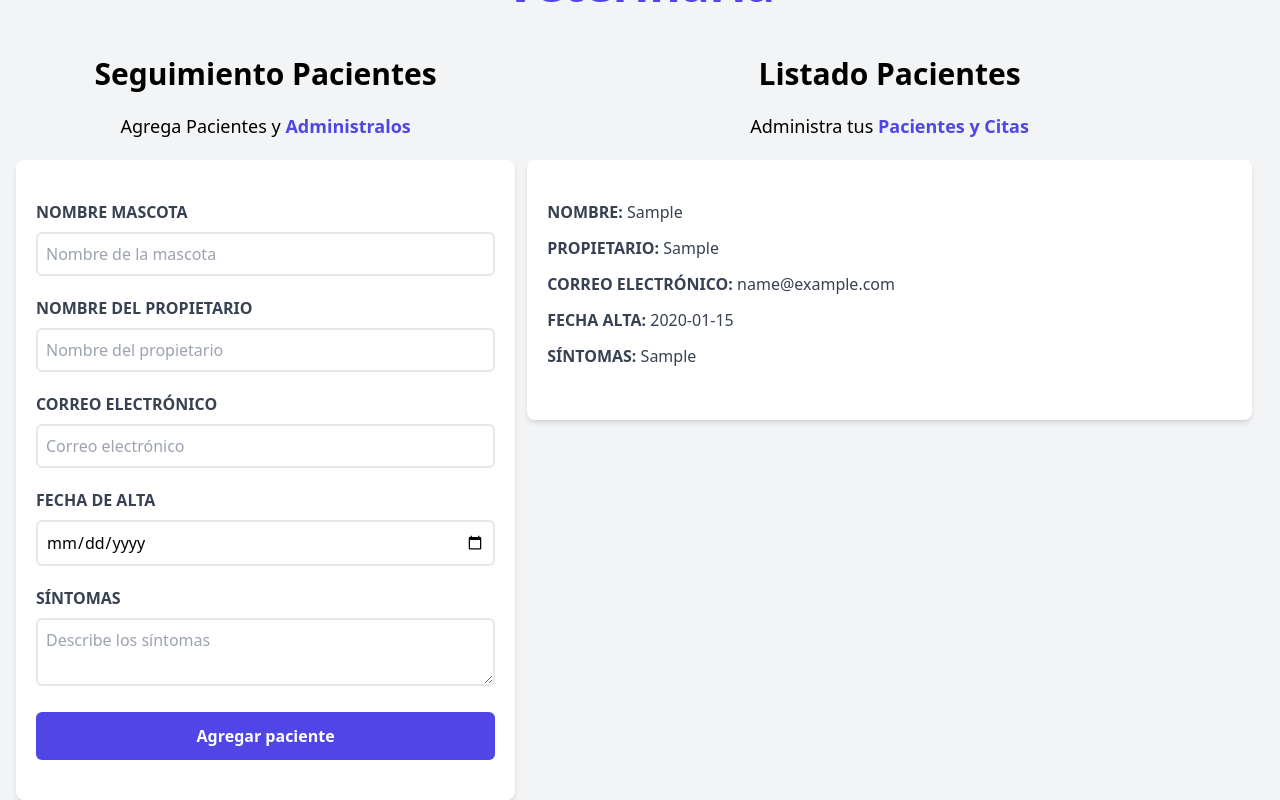
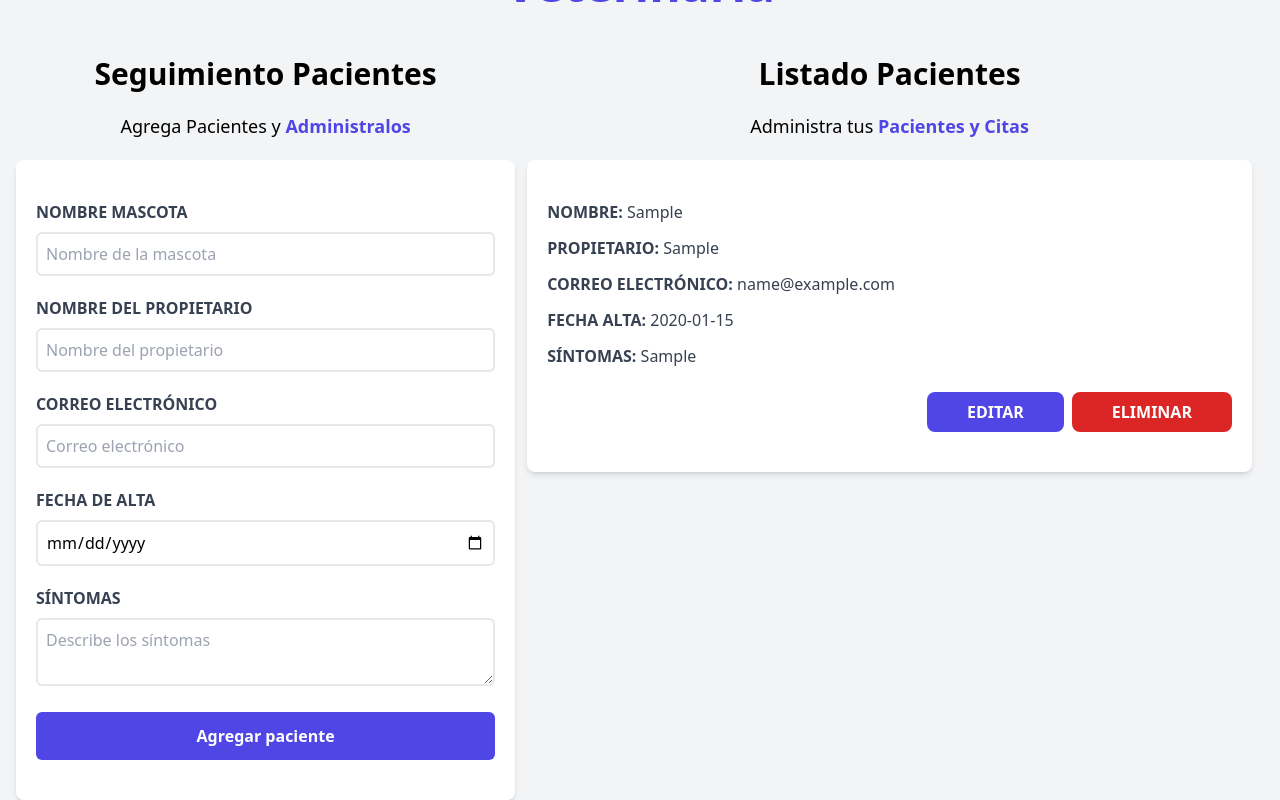
Before and after one commit to pandresvaldivia/Datint, a React (Vite) app: page / in a window 1280 px wide. Both pictures are taken after typing "Sample", "Sample", "name@example.com", "2020-01-15", "Sample" into the empty fields and a click on the input "Agregar paciente". Shown: the part 168-968 px from the top of the page. Built offline with nearby package versions, Linux system fonts and the light colour scheme.

Commit message:
Update patient funcionality added

```diff
--- a/index.html
+++ b/index.html
@@ -1,10 +1,10 @@
 <!DOCTYPE html>
-<html lang="en">
+<html lang="es">
 	<head>
 		<meta charset="UTF-8" />
 		<link rel="icon" type="image/svg+xml" href="/src/favicon.svg" />
 		<meta name="viewport" content="width=device-width, initial-scale=1.0" />
-		<title>Vite App</title>
+		<title>Datint</title>
 	</head>
 	<body class="bg-gray-100 h-screen">
 		<div id="root"></div>
--- a/src/App.jsx
+++ b/src/App.jsx
@@ -5,13 +5,19 @@ import PatientsList from './components/PatientsList';
 
 const App = () => {
 	const [patients, setPatients] = useState([]);
+	const [patient, setPatient] = useState({});
 
 	return (
 		<div className="container mx-auto mt-20 md:px-4">
 			<Header />
 			<div className="md:flex mt-12">
-				<Form patients={patients} setPatients={setPatients} />
-				<PatientsList patients={patients} />
+				<Form
+					patients={patients}
+					setPatients={setPatients}
+					patient={patient}
+					setPatient={setPatient}
+				/>
+				<PatientsList patients={patients} onClick={setPatient} />
 			</div>
 		</div>
 	);
--- a/src/components/AppointmentCard.jsx
+++ b/src/components/AppointmentCard.jsx
@@ -1,6 +1,14 @@
 import PropTypes from 'prop-types';
+import CardButton from './CardButton';
 
-const AppointmentCard = ({ name, owner, email, dischargeDate, symptom }) => (
+const AppointmentCard = ({
+	name,
+	owner,
+	email,
+	dischargeDate,
+	symptom,
+	onClick,
+}) => (
 	<article className="mx-3 mb-3 bg-white shadow-md px-5 py-10 rounded-lg">
 		<p className="font-bold mb-3 text-gray-700 uppercase">
 			Nombre: <span className="font-normal normal-case">{name}</span>
@@ -19,6 +27,15 @@ const AppointmentCard = ({ name, owner, email, dischargeDate, symptom }) => (
 		<p className="font-bold mb-3 text-gray-700 uppercase">
 			Síntomas: <span className="font-normal normal-case">{symptom}</span>
 		</p>
+
+		<div className="flex justify-end gap-2 mt-6">
+			<CardButton text="Editar" onClick={onClick} />
+			<CardButton
+				text="Eliminar"
+				color="bg-red-600"
+				hoverColor="hover:bg-red-700"
+			/>
+		</div>
 	</article>
 );
 
@@ -28,6 +45,7 @@ AppointmentCard.propTypes = {
 	email: PropTypes.string.isRequired,
 	dischargeDate: PropTypes.string.isRequired,
 	symptom: PropTypes.string.isRequired,
+	onClick: PropTypes.func.isRequired,
 };
 
 export default AppointmentCard;
--- /dev/null
+++ b/src/components/CardButton.jsx
@@ -0,0 +1,27 @@
+import PropTypes from 'prop-types';
+
+const CardButton = ({ text, color, hoverColor, onClick }) => {
+	return (
+		<button
+			onClick={onClick}
+			className={`${color} ${hoverColor} text-white font-bold py-2 px-10 uppercase rounded-lg transition-colors`}
+		>
+			{text}
+		</button>
+	);
+};
+
+CardButton.propTypes = {
+	text: PropTypes.string.isRequired,
+	onClick: PropTypes.func,
+	color: PropTypes.string,
+	hoverColor: PropTypes.string,
+};
+
+CardButton.defaultProps = {
+	color: 'bg-indigo-600',
+	hoverColor: 'hover:bg-indigo-700',
+	onClick: () => {},
+};
+
+export default CardButton;
--- a/src/components/Form.jsx
+++ b/src/components/Form.jsx
@@ -1,4 +1,4 @@
-import { useState } from 'react';
+import { useState, useEffect } from 'react';
 import PropTypes from 'prop-types';
 
 import FormButton from './FormButton';
@@ -6,7 +6,14 @@ import SectionHeader from './SectionHeader';
 import FormInput from './FormInput';
 import Alert from './Alert';
 
-const Form = ({ patients, setPatients }) => {
+const createId = () => {
+	const date = Date.now().toString(36);
+	const random = Math.random().toString(36).substring(2);
+
+	return `${date}${random}`;
+};
+
+const Form = ({ patients, setPatients, patient, setPatient }) => {
 	const [name, setName] = useState('');
 	const [owner, setOwner] = useState('');
 	const [email, setEmail] = useState('');
@@ -15,12 +22,32 @@ const Form = ({ patients, setPatients }) => {
 
 	const [error, setError] = useState(false);
 
-	const patient = {
-		name,
-		owner,
-		email,
-		discharge,
-		symptom,
+	useEffect(() => {
+		if (Object.keys(patient).length > 0) {
+			setName(patient.name);
+			setOwner(patient.owner);
+			setEmail(patient.email);
+			setDischarge(patient.discharge);
+			setSymptom(patient.symptom);
+		}
+	}, [patient]);
+
+	const createPatient = () => {
+		const newPatient = {
+			name: name.trim(),
+			owner: owner.trim(),
+			email: email.trim(),
+			discharge: discharge.trim(),
+			symptom: symptom.trim(),
+		};
+
+		if (patient.id) {
+			newPatient.id = patient.id;
+		} else {
+			newPatient.id = createId();
+		}
+
+		return newPatient;
 	};
 
 	const printError = () => {
@@ -42,12 +69,20 @@ const Form = ({ patients, setPatients }) => {
 	const validateForm = (e) => {
 		e.preventDefault();
 
-		[name, owner, email, discharge, symptom].includes('')
-			? printError()
-			: setPatients([...patients, patient]);
+		[name, owner, email, discharge, symptom].includes('') && printError();
+
+		if (patient.id) {
+			const patientsUpdated = patients.map((originalPatient) =>
+				originalPatient.id === patient.id ? createPatient() : originalPatient
+			);
+
+			setPatients(patientsUpdated);
+			setPatient({});
+		} else {
+			setPatients([...patients, createPatient()]);
+		}
 
 		handleReset();
-		console.log(patients);
 	};
 
 	return (
@@ -100,7 +135,9 @@ const Form = ({ patients, setPatients }) => {
 						setValue={setSymptom}
 						value={symptom}
 					/>
-					<FormButton value="Agregar paciente" />
+					<FormButton
+						value={patient.id ? 'Actualizar paciente' : 'Agregar paciente'}
+					/>
 				</fieldset>
 			</form>
 		</div>
--- a/src/components/FormInput.jsx
+++ b/src/components/FormInput.jsx
@@ -1,4 +1,5 @@
 import PropTypes from 'prop-types';
+import { useEffect } from 'react/cjs/react.production.min';
 
 const FormInput = ({ id, label, placeholder, setValue, value, type }) => {
 	return (
@@ -11,7 +12,7 @@ const FormInput = ({ id, label, placeholder, setValue, value, type }) => {
 					id={id}
 					placeholder={placeholder}
 					className="form-input border-2 w-full p-2 mt-2 rounded-md placeholder-gray-400 mb-5"
-					onChange={(e) => setValue(e.target.value.trim())}
+					onChange={(e) => setValue(e.target.value)}
 					value={value}
 				/>
 			) : (
@@ -20,7 +21,7 @@ const FormInput = ({ id, label, placeholder, setValue, value, type }) => {
 					type={type}
 					placeholder={placeholder}
 					className="form-input border-2 w-full p-2 mt-2 rounded-md placeholder-gray-400 mb-5"
-					onChange={(e) => setValue(e.target.value.trim())}
+					onChange={(e) => setValue(e.target.value)}
 					value={value}
 				/>
 			)}
--- a/src/components/PatientsList.jsx
+++ b/src/components/PatientsList.jsx
@@ -1,14 +1,9 @@
+import PropTypes from 'prop-types';
+
 import AppointmentCard from './AppointmentCard';
 import SectionHeader from './SectionHeader';
 
-const PatientsList = ({ patients }) => {
-	const createId = () => {
-		const date = Date.now().toString(36);
-		const random = Math.random().toString(36).substring(2);
-
-		return `${date}${random}`;
-	};
-
+const PatientsList = ({ patients, onClick }) => {
 	return (
 		<div className="md:w-1/2 lg:w-3/5">
 			{patients && patients.length ? (
@@ -19,18 +14,22 @@ const PatientsList = ({ patients }) => {
 						highlightText="Pacientes y Citas"
 					/>
 					<div className="md:h-screen overflow-y-auto">
-						{patients.map(
-							({ name, owner, email, discharge, symptom }, index) => (
+						{patients.map((patientInfo) => {
+							const { name, owner, email, discharge, symptom, id } =
+								patientInfo;
+
+							return (
 								<AppointmentCard
-									key={createId()}
+									key={id}
 									name={name}
 									owner={owner}
 									email={email}
 									dischargeDate={discharge}
 									symptom={symptom}
+									onClick={() => onClick(patientInfo)}
 								/>
-							)
-						)}
+							);
+						})}
 					</div>
 				</>
 			) : (
@@ -46,4 +45,9 @@ const PatientsList = ({ patients }) => {
 	);
 };
 
+PatientsList.propTypes = {
+	patients: PropTypes.array.isRequired,
+	onClick: PropTypes.func.isRequired,
+};
+
 export default PatientsList;
```
Also changed, not shown: src/App.css (deleted), src/favicon.svg.
